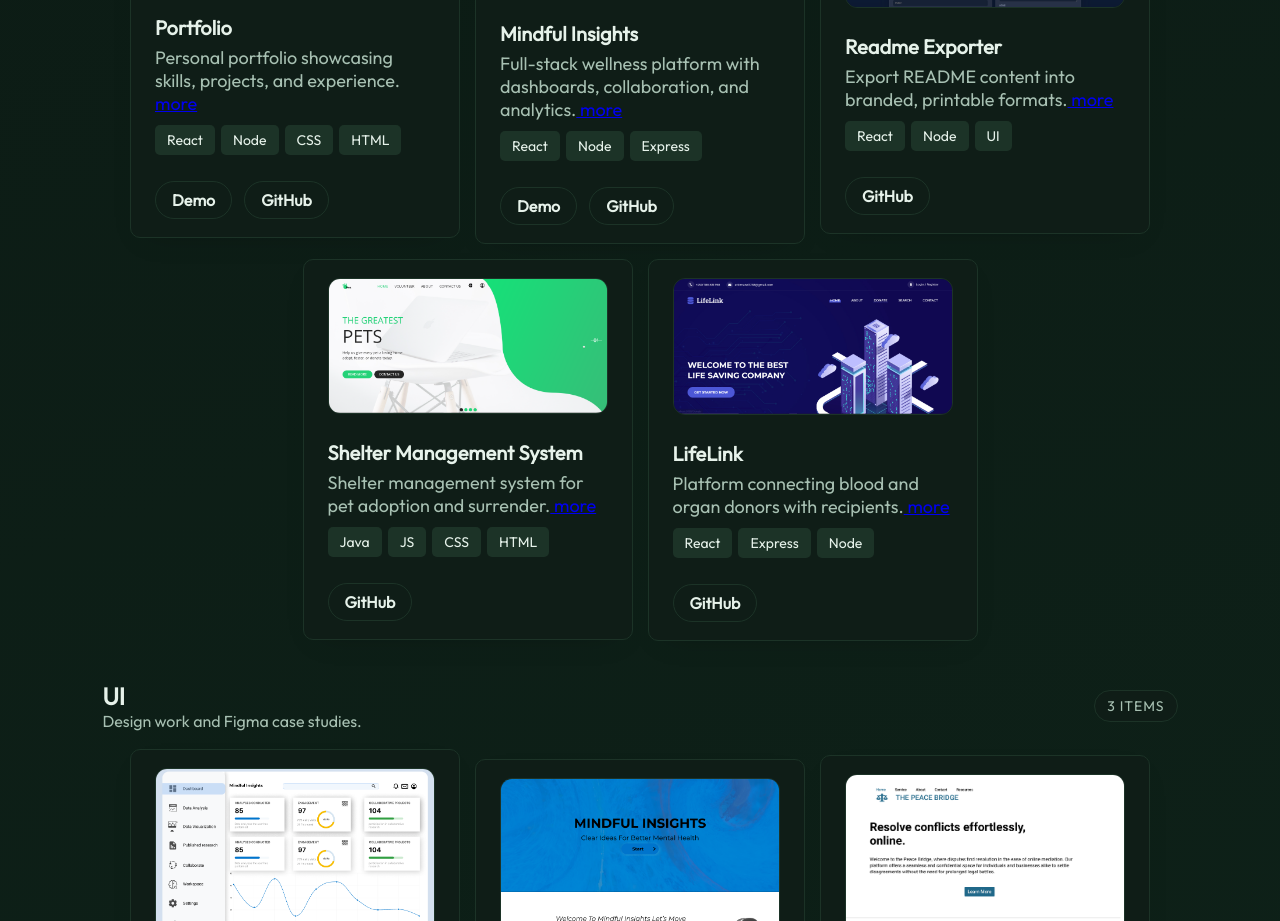
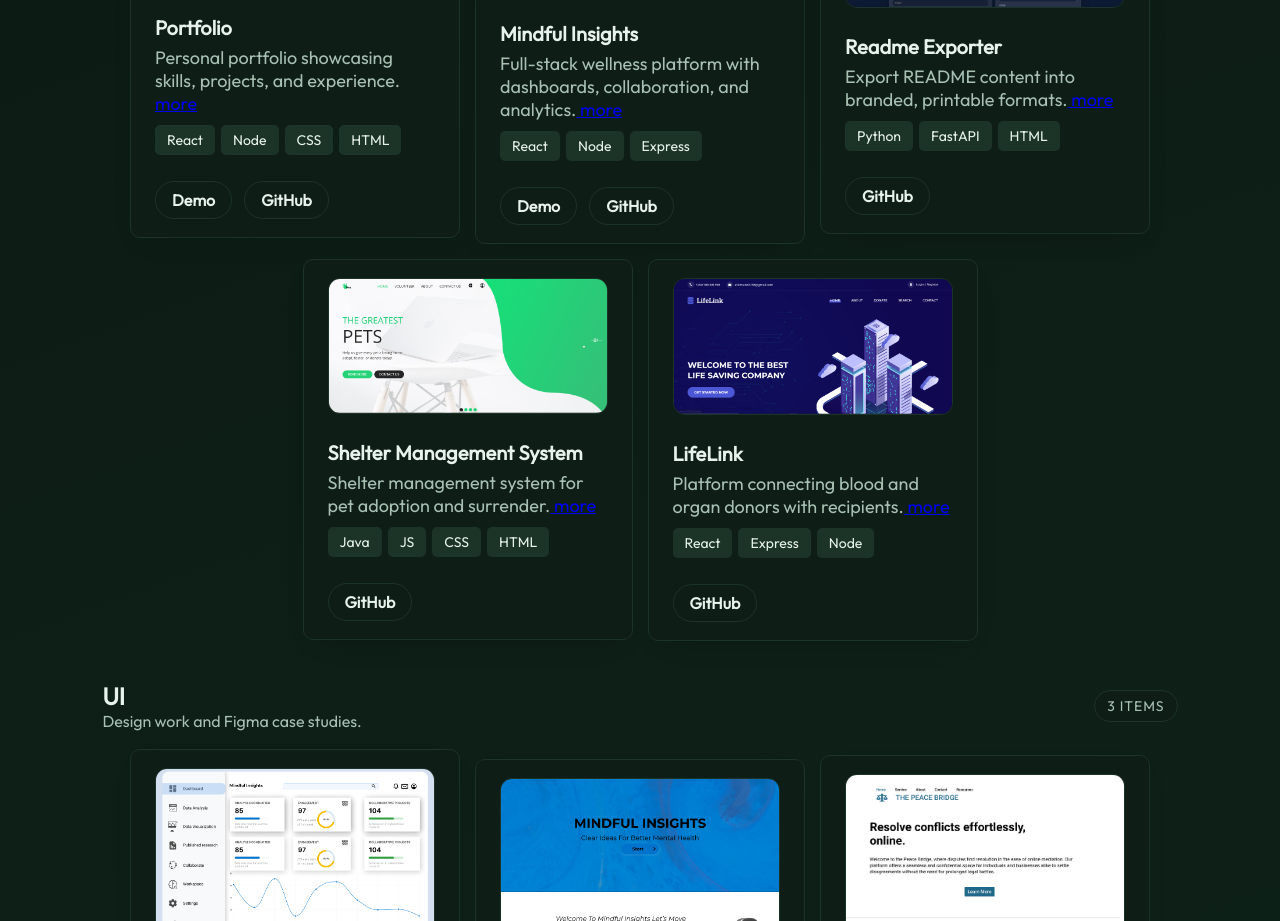
Before and after one commit to JadeGladys/Portfolio, a React (Vite) app: page /home in a window 1280 px wide. Shown: the part 2780-3701 px from the top of the page. Built offline with nearby package versions, Linux system fonts and the light colour scheme.

Commit message:
Updated skills in Readme Exporter

```diff
--- a/src/data/projects.json
+++ b/src/data/projects.json
@@ -50,9 +50,9 @@
     "description": "Export README content into branded, printable formats.",
     "moredes": "A web tool that converts README exports into styled HTML, PDF, or DOCX with branding and translation options.",
     "skills": [
-      "React",
-      "Node",
-      "UI"
+      "Python",
+      "FastAPI",
+      "HTML"
     ],
     "category": "fullstack",
     "links": [
```
Also changed, not shown: src/components/ProjectDetails/ProjectDetails.jsx (+0 -10 lines).
